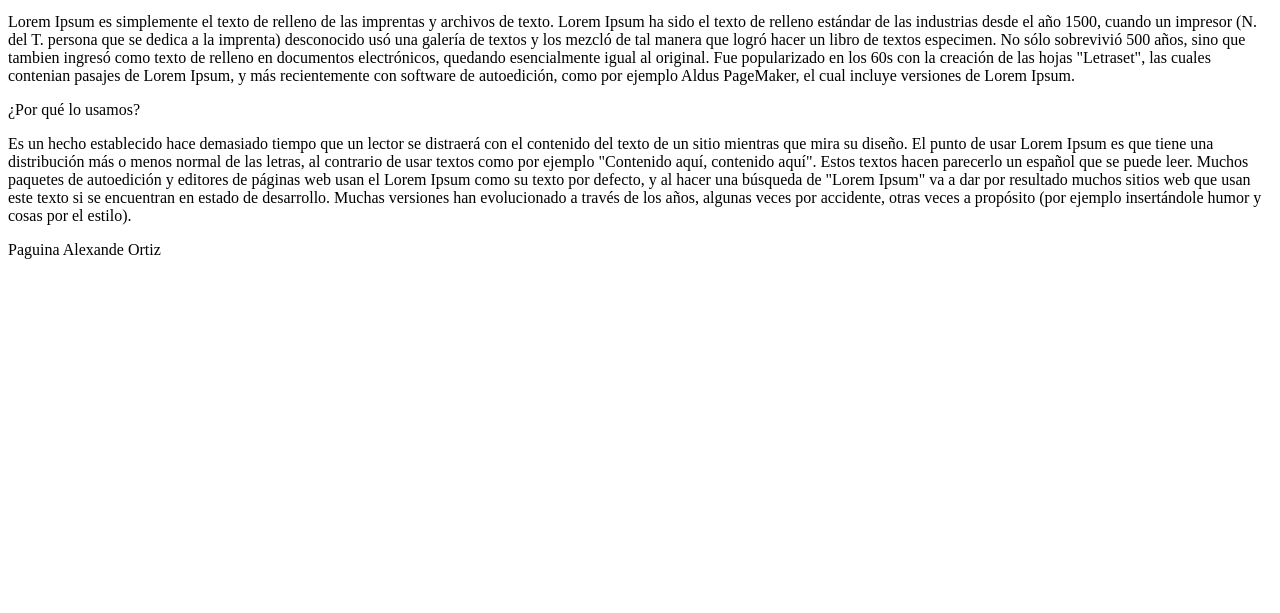
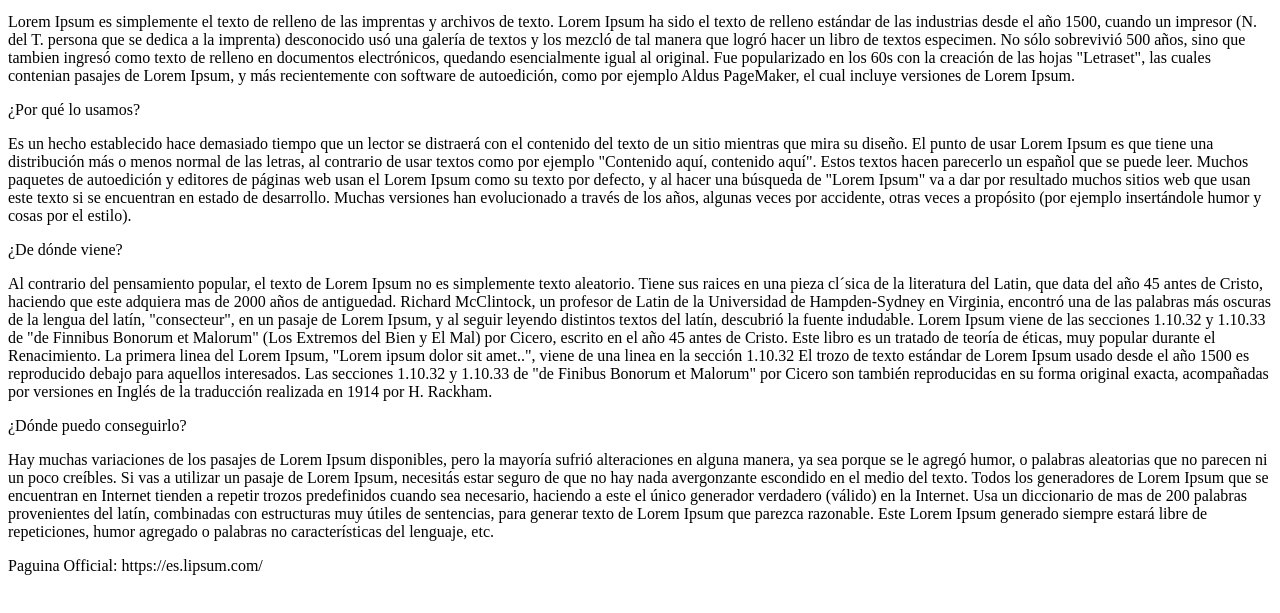
Before and after one commit to alexanderortizb/Alexander-Ortiz-practica2, a plain HTML site: page index.html in a window 1280 px wide. Shown: the part 87-700 px from the top of the page. Drawn offline with Linux system fonts and the light colour scheme.

Commit message:
Update index.html

```diff
--- a/index.html
+++ b/index.html
@@ -5,4 +5,10 @@
 
 <p>¿Por qué lo usamos?</p>
 <p>Es un hecho establecido hace demasiado tiempo que un lector se distraerá con el contenido del texto de un sitio mientras que mira su diseño. El punto de usar Lorem Ipsum es que tiene una distribución más o menos normal de las letras, al contrario de usar textos como por ejemplo "Contenido aquí, contenido aquí". Estos textos hacen parecerlo un español que se puede leer. Muchos paquetes de autoedición y editores de páginas web usan el Lorem Ipsum como su texto por defecto, y al hacer una búsqueda de "Lorem Ipsum" va a dar por resultado muchos sitios web que usan este texto si se encuentran en estado de desarrollo. Muchas versiones han evolucionado a través de los años, algunas veces por accidente, otras veces a propósito (por ejemplo insertándole humor y cosas por el estilo).</p>
-Paguina Alexande Ortiz
+
+<p>¿De dónde viene?</p>
+<p>Al contrario del pensamiento popular, el texto de Lorem Ipsum no es simplemente texto aleatorio. Tiene sus raices en una pieza cl´sica de la literatura del Latin, que data del año 45 antes de Cristo, haciendo que este adquiera mas de 2000 años de antiguedad. Richard McClintock, un profesor de Latin de la Universidad de Hampden-Sydney en Virginia, encontró una de las palabras más oscuras de la lengua del latín, "consecteur", en un pasaje de Lorem Ipsum, y al seguir leyendo distintos textos del latín, descubrió la fuente indudable. Lorem Ipsum viene de las secciones 1.10.32 y 1.10.33 de "de Finnibus Bonorum et Malorum" (Los Extremos del Bien y El Mal) por Cicero, escrito en el año 45 antes de Cristo. Este libro es un tratado de teoría de éticas, muy popular durante el Renacimiento. La primera linea del Lorem Ipsum, "Lorem ipsum dolor sit amet..", viene de una linea en la sección 1.10.32 El trozo de texto estándar de Lorem Ipsum usado desde el año 1500 es reproducido debajo para aquellos interesados. Las secciones 1.10.32 y 1.10.33 de "de Finibus Bonorum et Malorum" por Cicero son también reproducidas en su forma original exacta, acompañadas por versiones en Inglés de la traducción realizada en 1914 por H. Rackham.</p>
+
+<p>¿Dónde puedo conseguirlo?</p>
+<p>Hay muchas variaciones de los pasajes de Lorem Ipsum disponibles, pero la mayoría sufrió alteraciones en alguna manera, ya sea porque se le agregó humor, o palabras aleatorias que no parecen ni un poco creíbles. Si vas a utilizar un pasaje de Lorem Ipsum, necesitás estar seguro de que no hay nada avergonzante escondido en el medio del texto. Todos los generadores de Lorem Ipsum que se encuentran en Internet tienden a repetir trozos predefinidos cuando sea necesario, haciendo a este el único generador verdadero (válido) en la Internet. Usa un diccionario de mas de 200 palabras provenientes del latín, combinadas con estructuras muy útiles de sentencias, para generar texto de Lorem Ipsum que parezca razonable. Este Lorem Ipsum generado siempre estará libre de repeticiones, humor agregado o palabras no características del lenguaje, etc.</p>
+Paguina Official: https://es.lipsum.com/
```
